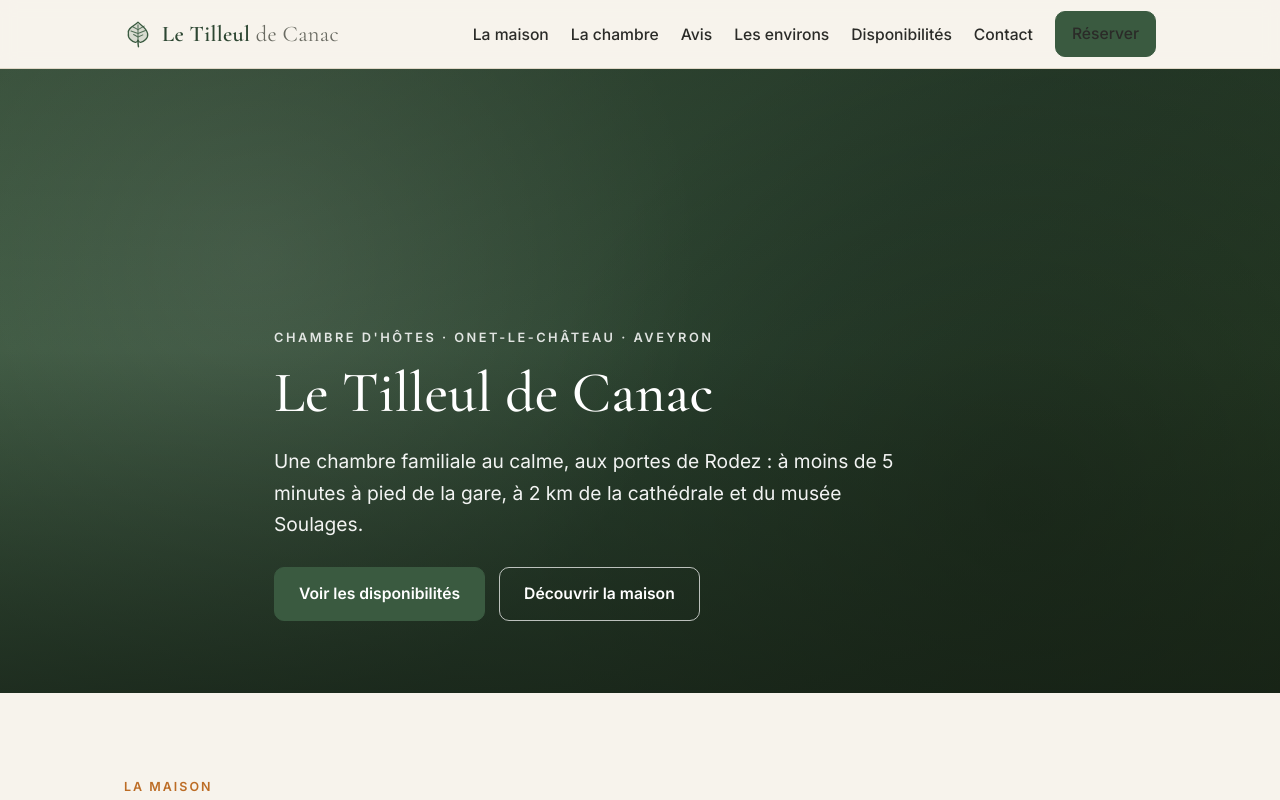
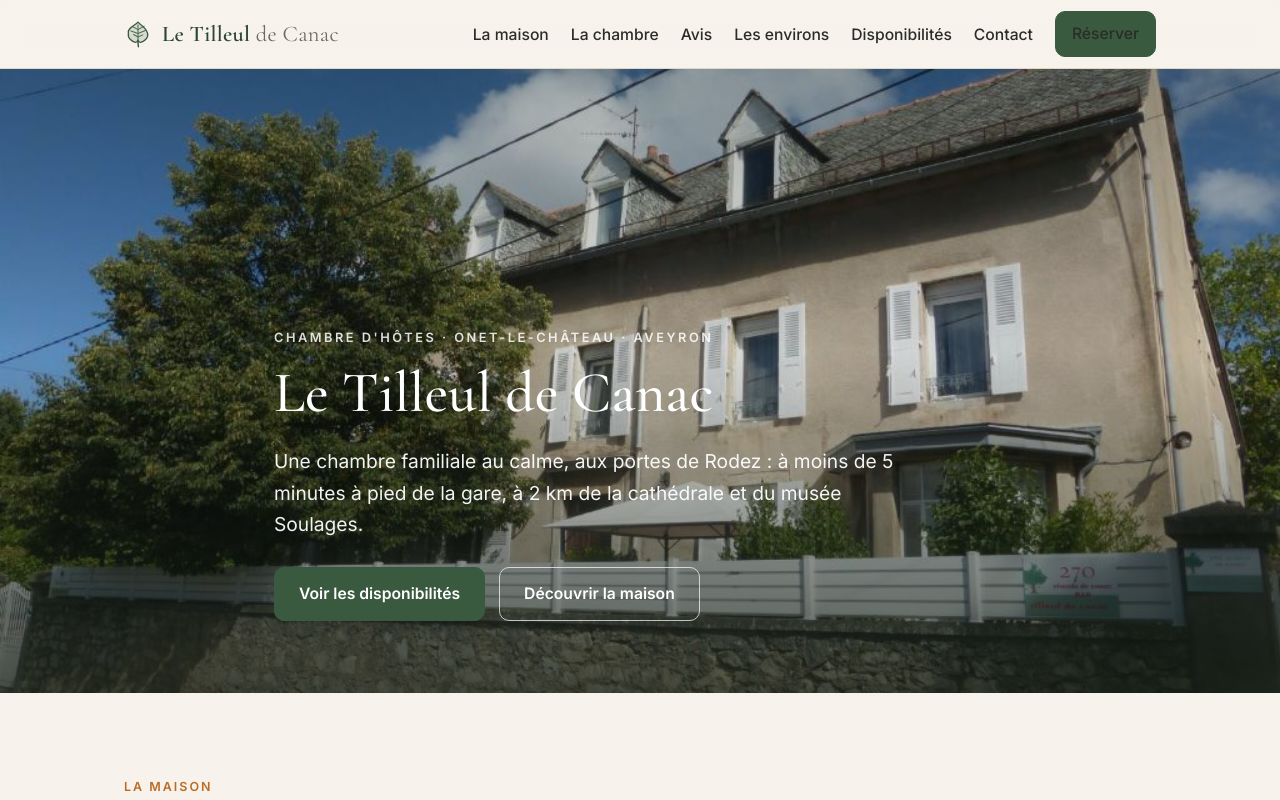
Before and after one commit to tomvieilledent/tilleul_de_canac, a React (Vite) app: page / in a window 1280 px wide. Shown: the top 800 px of the page. Built offline with nearby package versions, Linux system fonts and the light colour scheme.

Commit message:
feat(hero): affiche la photo de la maison (tc7) en fond du bandeau d'accueil

```diff
--- a/src/components/Hero.jsx
+++ b/src/components/Hero.jsx
@@ -1,7 +1,13 @@
+import { asset } from "../lib/site.js";
+
 export default function Hero() {
   return (
     <section className="hero">
-      <div className="hero-media" role="img" aria-label="Vue du jardin de la chambre d'hôtes" />
+      <div className="hero-media" role="img" aria-label="Vue de la maison" />
+      <div
+        className="hero-photo"
+        style={{ backgroundImage: `url(${asset("photos/tc7.jpg")})` }}
+      />
       <div className="hero-overlay" />
       <div className="container hero-content">
         <p className="hero-kicker">Chambre d'hôtes · Onet-le-Château · Aveyron</p>
--- a/src/index.css
+++ b/src/index.css
@@ -164,6 +164,15 @@ p { margin: 0 0 1rem; }
   background-image:
     radial-gradient(circle at 20% 30%, rgba(255, 255, 255, 0.1), transparent 40%),
     radial-gradient(circle at 80% 70%, rgba(0, 0, 0, 0.25), transparent 45%);
+}
+/* Photo de la maison (tc7) posée par-dessus le dégradé ; si le fichier est absent,
+   le dégradé reste visible. */
+.hero-photo {
+  position: absolute;
+  inset: 0;
+  background-size: cover;
+  background-position: center;
+  background-repeat: no-repeat;
 }
 .hero-overlay {
   position: absolute;
```
Also changed, not shown: public/photos/README.md, 1 other file (tests, documents, lock files or other folders).
